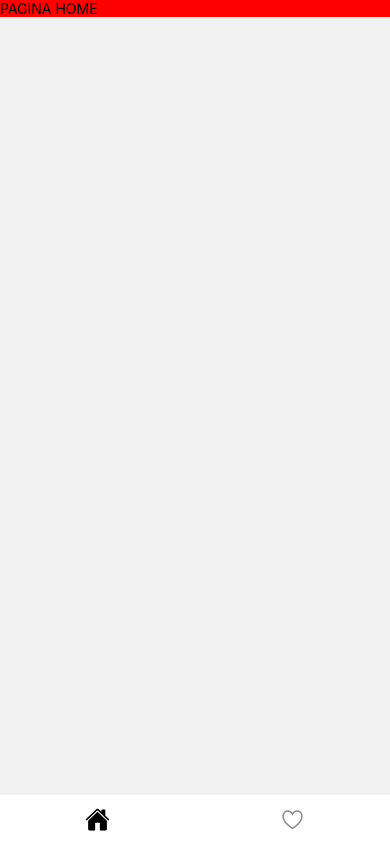
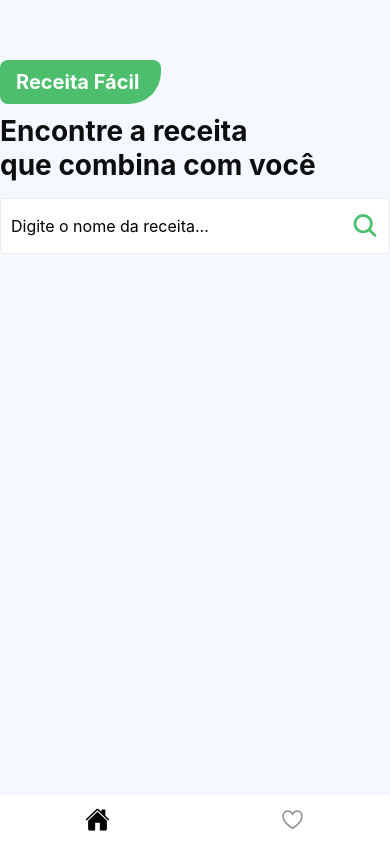
Before and after one commit to joaosouza7/receitas-app, a React Native app: screen /HomeTab in a window 390 px wide. Built offline with nearby package versions, Linux system fonts and the light colour scheme.

Commit message:
:sparkles: Home

```diff
--- /dev/null
+++ b/src/components/logo/index.js
@@ -0,0 +1,29 @@
+import { View, Text, StyleSheet } from "react-native";
+
+export function Logo() {
+    return (
+        <View style={styles.logoArea}>
+            <Text style={styles.logo}>Receita Fácil</Text>
+        </View>
+    );
+}
+
+const styles = StyleSheet.create({
+    logoArea: {
+        backgroundColor: "#4CBE6C",
+        alignSelf: "flex-start",
+        padding: 10,
+        paddingLeft: 16,
+        paddingRight: 22,
+        borderTopRightRadius: 8,
+        borderBottomLeftRadius: 8,
+        borderTopLeftRadius: 8,
+        borderBottomRightRadius: 32,
+        marginBottom: 10
+    },
+    logo: {
+        fontSize: 20,
+        fontWeight: 700,
+        color: "#FFF"
+    }
+})
--- a/src/pages/home/index.js
+++ b/src/pages/home/index.js
@@ -1,15 +1,71 @@
-import { View, Text, StyleSheet } from "react-native";
+import { useState } from "react";
+import { View, Text, StyleSheet, SafeAreaView, TextInput, TouchableOpacity } from "react-native";
+import { Ionicons } from "@expo/vector-icons";
+
+import { Logo } from "../../components/logo";
 
 export function Home() {
+
+    const [inputValue, setInputValue] = useState("");
+
+    function handleSearch() {
+        console.log("Você digitou: " + inputValue);
+    }
+
     return (
-        <View style={styles.container}>
-            <Text>PAGINA HOME</Text>
-        </View>
+        <SafeAreaView  style={styles.container}>
+            <Logo />
+
+            <Text style={styles.title}>Encontre a receita</Text>
+            <Text style={styles.title}>que combina com você</Text>
+
+            <View style={styles.form}>
+                <TextInput
+                    placeholder="Digite o nome da receita..."
+                    style={styles.input}
+                    value={inputValue}
+                    onChangeText={ (text) => setInputValue(text) }
+                />
+                <TouchableOpacity onPress={handleSearch}>
+                    <Ionicons name="search" size={28} color="#4CBE6C" />
+                </TouchableOpacity>
+            </View>
+
+        </SafeAreaView >
     );
 }
 
 const styles = StyleSheet.create({
     container: {
-        backgroundColor: 'red'
+        flex: 1,
+        backgroundColor: "#F3F9FF",
+        paddingTop: 60,
+        paddingStart: 20,
+        paddingEnd: 20,
+    },
+    title: {
+        fontSize: 28,
+        fontWeight: 700,
+        color: "#0e0e0e"
+    },
+    form: {
+        backgroundColor: "#FFF",
+        width: "100%",
+        borderRadius: 3,
+        marginTop: 16,
+        marginBottom: 16,
+        borderWidth: 1,
+        borderColor: "#ECECEC",
+        paddingLeft: 10,
+        paddingRight: 10,
+        flexDirection: "row",
+        alignItems: "center",
+        justifyContent: "space-between"
+    },
+    input: {
+        width: "90%",
+        maxWidth: "90%",
+        height: 54,
+        fontSize: 16
     }
 })
```
